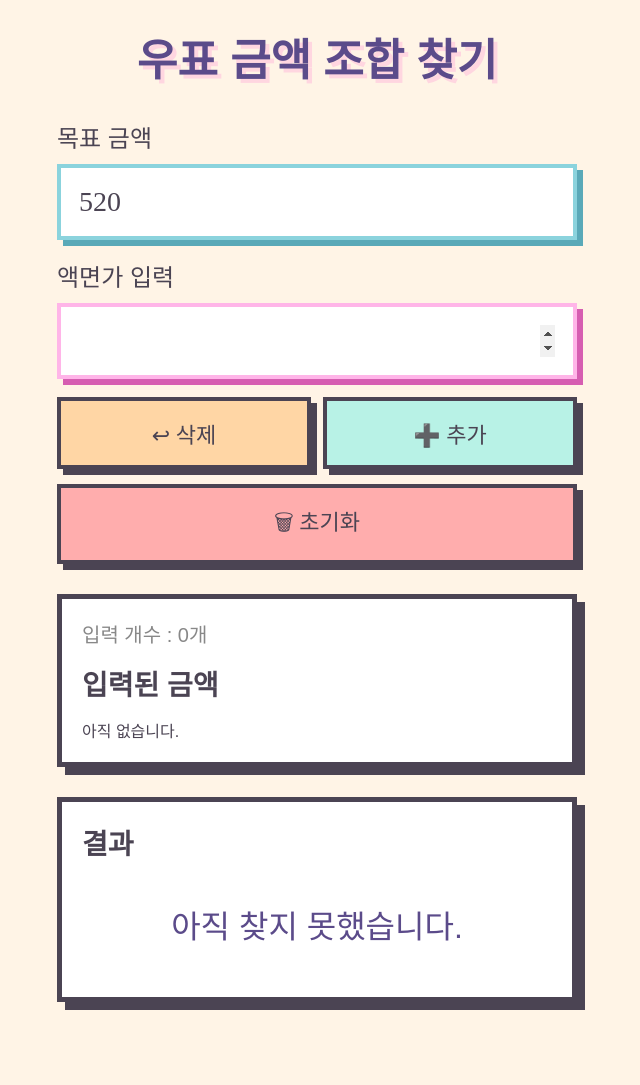
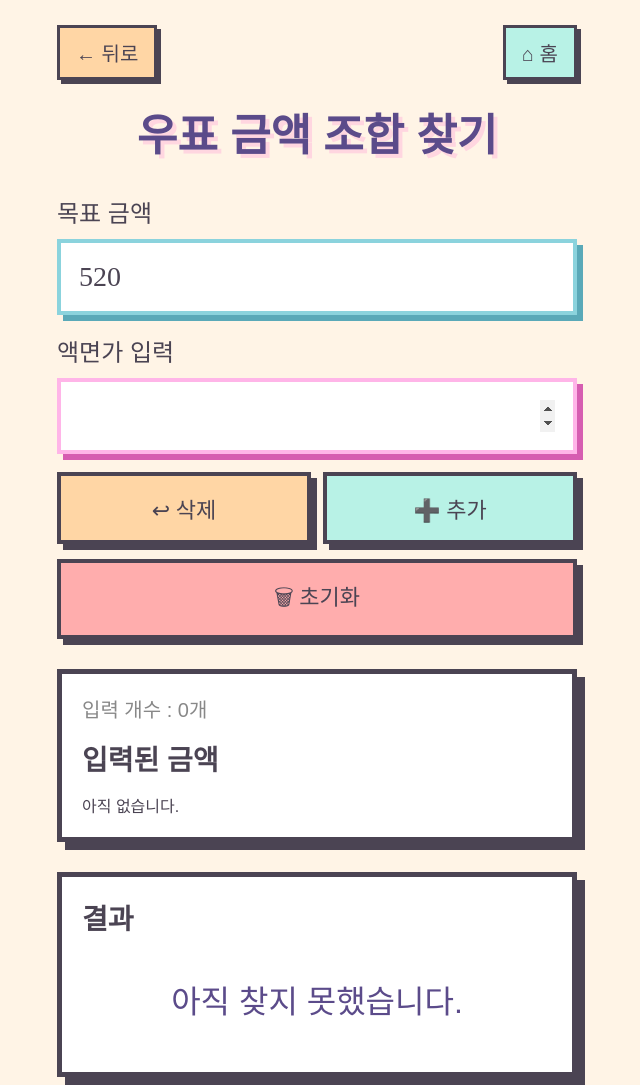
Before and after one commit to snowyMountain98/Postmate, a plain HTML site: page stamp.html in a window 1280 px wide. Shown: the whole page, without its empty margins (323-963 px from the left). Before the commit the page ends 1027 px from the top, so only its background shows below. Drawn offline with Linux system fonts and the light colour scheme; a web font is replaced by a local one.

Commit message:
Add files via upload

```diff
--- /dev/null
+++ b/header.html
@@ -0,0 +1,23 @@
+<!-- =========================
+     공통 Header
+========================= -->
+
+<nav class="top-nav">
+
+    <!-- 뒤로가기 -->
+    <button type="button" class="nav-button back-button" onclick="
+            if (document.referrer) {
+                history.back();
+            } else {
+                location.href='index.html';
+            }
+        ">
+        ← 뒤로
+    </button>
+
+    <!-- 홈 -->
+    <a href="index.html" class="nav-button home-button">
+        ⌂ 홈
+    </a>
+
+</nav>
--- a/stamp.html
+++ b/stamp.html
@@ -12,6 +12,8 @@
 </head>
 
 <body>
+    <div id="header"></div>
+
     <div class="container">
         <h1>우표 금액 조합 찾기</h1>
 
@@ -45,6 +47,12 @@
         </div>
 
         <script>
+            /* 헤더 */
+            fetch("header.html")
+                .then(response => response.text())
+                .then(data => {
+                    document.getElementById("header").innerHTML = data;
+                });
 
             let numbers = [];
 
@@ -53,40 +61,21 @@
             numberInput.focus();
 
             numberInput.addEventListener("keydown", function (e) {
-
                 if (e.key === "Enter") {
-
                     addNumber();
-
                 }
-
             });
 
             function updateScreen() {
-
-                document.getElementById("count").innerHTML =
-                    "입력 개수 : " + numbers.length + "개";
-
-                document.getElementById("numbers").innerHTML =
-
-                    numbers.length == 0 ?
-
-                        "아직 없습니다."
-
-                        :
-
-                        numbers.join(", ");
-
+                document.getElementById("count").innerHTML = "입력 개수 : " + numbers.length + "개";
+                document.getElementById("numbers").innerHTML = numbers.length == 0 ? "아직 없습니다." : numbers.join(", ");
             }
 
             function addNumber() {
-
                 let value = numberInput.value.trim();
 
                 if (value == "") {
-
                     return;
-
                 }
 
                 numbers.push(Number(value));
@@ -98,11 +87,9 @@
                 updateScreen();
 
                 findCombination();
-
             }
 
             function deleteLast() {
-
                 if (numbers.length == 0) {
                     return;
                 }
@@ -111,8 +98,7 @@
 
                 updateScreen();
 
-                document.getElementById("result").innerHTML =
-                    "아직 찾지 못했습니다.";
+                document.getElementById("result").innerHTML = "아직 찾지 못했습니다.";
             }
 
             function clearAll() {
@@ -120,12 +106,10 @@
 
                 updateScreen();
 
-                document.getElementById("result").innerHTML =
-                    "아직 찾지 못했습니다.";
+                document.getElementById("result").innerHTML = "아직 찾지 못했습니다.";
             }
 
             function findCombination() {
-
                 const target = Number(document.getElementById("target").value);
 
                 // 2개
@@ -150,8 +134,7 @@
                     }
                 }
 
-                document.getElementById("result").innerHTML =
-                    "아직 찾지 못했습니다.";
+                document.getElementById("result").innerHTML = "아직 찾지 못했습니다.";
             }
 
             function showResult(message) {
--- a/style.css
+++ b/style.css
@@ -231,4 +231,45 @@ button:active {
     #result {
         font-size: 26px;
     }
+
 }
+
+/* =========================
+    공통 Header
+========================= */
+.top-nav {
+    max-width: 520px;
+    margin: 0 auto 20px;
+    display: flex;
+    justify-content: space-between;
+    gap: 12px;
+}
+
+.nav-button {
+    display: flex;
+    align-items: center;
+    justify-content: center;
+    min-height: 48px;
+    padding: 10px 16px;
+    font-family: 'DungGeunMo', sans-serif;
+    font-size: 20px;
+    text-decoration: none;
+    color: #4B4453;
+    background: #FFFFFF;
+    border: 3px solid #4B4453;
+    box-shadow: 4px 4px 0 #4B4453;
+    cursor: pointer;
+}
+
+.nav-button:active {
+    transform: translate(3px, 3px);
+    box-shadow: 1px 1px 0 #4B4453;
+}
+
+.back-button {
+    background: #FFD6A5;
+}
+
+.home-button {
+    background: #B8F2E6;
+}
```
Also changed, not shown: index.html (+3 -3 lines).
